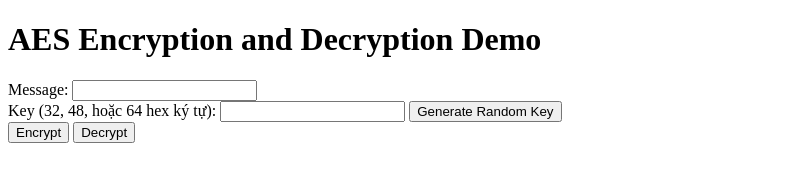
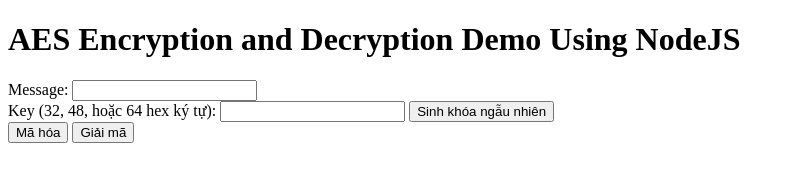
Before and after one commit to lilMatthew/nodejscrypto, a website: page public/index.html in a window 1280 px wide. Shown: the whole page, without its empty margins (0-795 px from the left). Drawn offline with Linux system fonts and the light colour scheme.

Commit message:
commit lan 2

```diff
--- a/public/index.html
+++ b/public/index.html
@@ -6,17 +6,17 @@
     <title>AES Encryption Demo</title>
 </head>
 <body>
-    <h1>AES Encryption and Decryption Demo</h1>
+    <h1>AES Encryption and Decryption Demo Using NodeJS</h1>
     <form id="encryptionForm">
         <label for="message">Message:</label>
         <input type="text" id="message" name="message" required>
         <br>
         <label for="key">Key (32, 48, hoặc 64 hex ký tự):</label>
         <input type="text" id="key" name="key" required>
-        <button type="button" onclick="generateKey()">Generate Random Key</button>
+        <button type="button" onclick="generateKey()">Sinh khóa ngẫu nhiên</button>
         <br>
-        <button type="button" onclick="encryptMessage()">Encrypt</button>
-        <button type="button" onclick="decryptMessage()">Decrypt</button>
+        <button type="button" onclick="encryptMessage()">Mã hóa</button>
+        <button type="button" onclick="decryptMessage()">Giải mã</button>
     </form>
     <p id="result"></p>
 
```
Also changed, not shown: server.js (+4 -4 lines).
